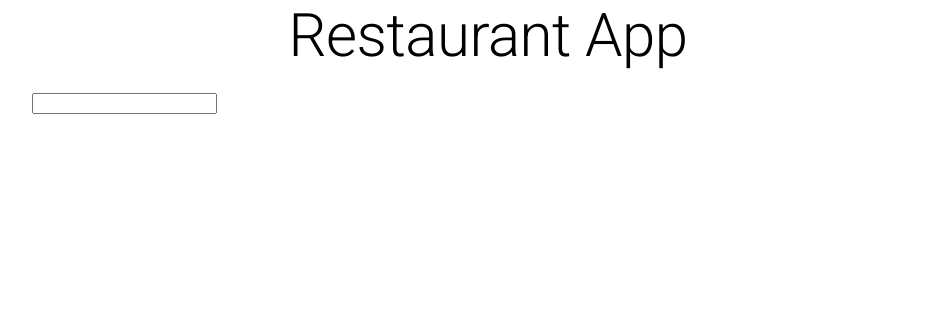
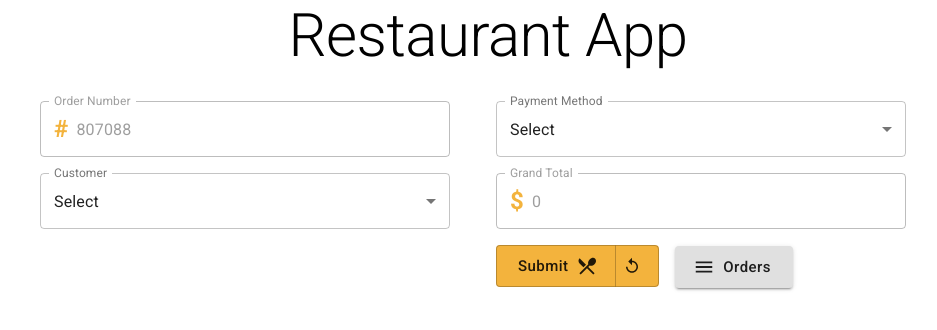
Before and after one commit to vasyukovff/Restaurant-Frontend, a React (Create React App) app: page / in a window 1280 px wide. Shown: the top 330 px of the page, without its empty margins (152-1089 px from the left). Built offline with nearby package versions, Linux system fonts and the light colour scheme.

Commit message:
Update order items(react visual items)

```diff
--- a/src/components/Order/OrderForm.js
+++ b/src/components/Order/OrderForm.js
@@ -1,10 +1,111 @@
-import React from 'react'
+import React,{useState} from 'react'
 import Form from "../../layouts/Form";
+import {Grid, InputAdornment, makeStyles, ButtonGroup, Button as MuiButton} from '@material-ui/core';
 
-export default function OrderForm() {
+import {Input, Select, Button} from "../../controls"
+
+
+/* ICONS */
+import ReplayIcon from '@material-ui/icons/Replay';
+import RestaurantMenuIcon from '@material-ui/icons/RestaurantMenu';
+import MenuIcon from '@material-ui/icons/Menu';
+
+const pMethods = [
+    {id:'none', title: 'Select'},
+    {id:'Cash', title: 'Cash'},
+    {id:'Card', title: 'Card'},
+]
+
+const useStyles = makeStyles(theme =>({
+    adornmentText:{
+        '& .MuiTypography-root':{
+            color: '#f3b33d',
+            fontWeight: 'bolder',
+            fontSize: '1.5em'
+        }
+    },
+    submitButtonGroup:{
+        backgroundColor: '#f3b33d',
+        color: '#000',
+        margin: theme.spacing(1),
+        '& .MuiButton-label': {
+            textTransform: 'none'
+        },
+        '&:hover': {
+            backgroundColor: '#f3b33d',
+        }
+    }
+}))
+
+export default function OrderForm(props) {
+
+    const {values, errors, handleInputChange} = props;
+    const classes = useStyles();
+
     return (
         <Form>
-            <input />
+            <Grid container>
+                <Grid item xs={6}>
+                    <Input
+                        disabled
+                        label = "Order Number"
+                        name = "orderNumber"
+                        value = {values.orderNumber}
+                        InputProps = {{
+                            startAdornment: <InputAdornment
+                            className = {classes.adornmentText}
+                            position="start">#</InputAdornment>
+                        }}
+                    />
+                    <Select
+                        label = "Customer"
+                        name = "customerId"
+                        value = {values.customerId}
+                        onChange = {handleInputChange}
+                        options = {[
+                            {id: 0, title: 'Select'},
+                            {id: 1, title: 'Customer 1'},
+                            {id: 2, title: 'Customer 2'},
+                            {id: 3, title: 'Customer 3'},
+                            {id: 4, title: 'Customer 4'},
+                        ]}
+                    />
+                </Grid>
+
+                <Grid item xs={6}>
+                    <Select
+                        label = "Payment Method"
+                        name = "pMethod"
+                        value = {values.pMethod}
+                        options = {pMethods}
+                    />
+                    <Input
+                        disabled
+                        label = "Grand Total"
+                        name = "gTotal"
+                        value = {values.gTotal}
+                        InputProps = {{
+                            startAdornment: <InputAdornment
+                            className = {classes.adornmentText}
+                            position="start">$</InputAdornment>
+                        }}
+                    />
+                    <ButtonGroup className={classes.submitButtonGroup}>
+                        <MuiButton
+                        size="large"
+                        endIcon = {<RestaurantMenuIcon/>}
+                        type="submit">Submit</MuiButton>
+                        <MuiButton
+                            size="small"
+                            startIcon = {<ReplayIcon/>}
+                        />
+                    </ButtonGroup>
+                    <Button
+                        size="large"
+                        startIcon={<MenuIcon/>}
+                    >Orders</Button>
+                </Grid>
+            </Grid>
         </Form>
     )
 }
--- a/src/components/Order/index.js
+++ b/src/components/Order/index.js
@@ -1,8 +1,34 @@
 import React from 'react'
 import OrderForm from './OrderForm'
+import { useForm } from '../../hooks/useForm';
+
+const generateOrderNumber = () => Math.floor(100000 + Math.random() * 900000).toString();
+
+const getFreshModelObject = () => ({
+    orderMasterId: 0,
+    orderNumber: generateOrderNumber(),
+    customerId: 0,
+    pMethod: 'none',
+    gTotal: 0,
+    deletedOrderItemIds: '',
+    orderDetails: []
+})
 
 export default function Order() {
+
+
+    const {
+        values,
+        setValues,
+        errors,
+        setErrors,
+        handleInputChange,
+        resetFormControls
+    } = useForm(getFreshModelObject);
+
     return (
-        <OrderForm />
+        <OrderForm
+            {...{values, errors, handleInputChange}}
+        />
     )
 }
--- /dev/null
+++ b/src/controls/Button.js
@@ -0,0 +1,28 @@
+import React from 'react'
+import {Button as MuiButton, makeStyles} from "@material-ui/core";
+
+const useStyles = makeStyles(theme => ({
+    root: {
+        margin: theme.spacing(1),
+        '& .MuiButton-label': {
+            textTransform: 'none'
+        }
+    }
+}))
+
+export default function Button(props)
+{
+    const {children, color, variant, onClick, className, ...other} = props;
+    const classes = useStyles();
+
+    return(
+        <MuiButton
+            className={classes.root + ' ' + (className || '')}
+            variant={variant || "contained"}
+            color={color || "default"}
+            onClick={onClick}
+            {...other}>
+                {children}
+            </MuiButton>
+    )
+}
--- /dev/null
+++ b/src/controls/Input.js
@@ -0,0 +1,21 @@
+import React from 'react'
+import { TextField } from "@material-ui/core";
+
+
+
+export default function Input(props)
+{
+    const {name, label, value, variant, onChange, error = null, ...other} = props;
+
+    return(
+        <TextField
+            variant = {variant || "outlined"}
+            label = {label}
+            name = {name}
+            value = {value}
+            onChange = {onChange}
+            {...other}
+            {...(error && {error: true, helperText: error})}
+        />
+    )
+}
--- /dev/null
+++ b/src/controls/Select.js
@@ -0,0 +1,26 @@
+import React from 'react'
+import { FormControl, InputLabel, Select as MuiSelect, MenuItem, FormHelperText } from '@material-ui/core';
+
+export default function Select(props){
+    const {name, label, value, variant, onChange, options, error = null} = props;
+
+    return(
+        <FormControl
+            variant = {variant || "outlined"}
+            {...(error && {error: true})}>
+                <InputLabel>{label}</InputLabel>
+                <MuiSelect
+                    label = {label}
+                    name={name}
+                    value={value}
+                    onChange={onChange}>
+                        {
+                            options.map(
+                                item => (<MenuItem key={item.id} value={item.id}>{item.title}</MenuItem>)
+                            )
+                        }
+                    </MuiSelect>
+                    {error && <FormHelperText>{error}</FormHelperText>}
+        </FormControl>
+    )
+}
--- /dev/null
+++ b/src/controls/index.js
@@ -0,0 +1,3 @@
+export {default as Button} from './Button'
+export {default as Input} from './Input'
+export {default as Select} from './Select'
--- /dev/null
+++ b/src/hooks/useForm.js
@@ -0,0 +1,30 @@
+import React, {useState} from 'react'
+
+export function useForm(getFreshModelObject)
+{
+    const [values, setValues] = useState(getFreshModelObject());
+    const [errors, setErrors] = useState({});
+
+    const handleInputChange = e => {
+        const {name, value} = e.target;
+
+        setValues({
+            ...values,
+            [name]: value
+        });
+    }
+
+    const resetFormControls = () => {
+        setValues(getFreshModelObject())
+        setErrors({})
+    }
+
+    return {
+        values,
+        setValues,
+        errors,
+        setErrors,
+        handleInputChange,
+        resetFormControls
+    }
+}
--- a/src/index.js
+++ b/src/index.js
@@ -5,9 +5,7 @@ import App from './App';
 import reportWebVitals from './reportWebVitals';
 
 ReactDOM.render(
-  <React.StrictMode>
-    <App />
-  </React.StrictMode>,
+    <App />,
   document.getElementById('root')
 );
 
```
